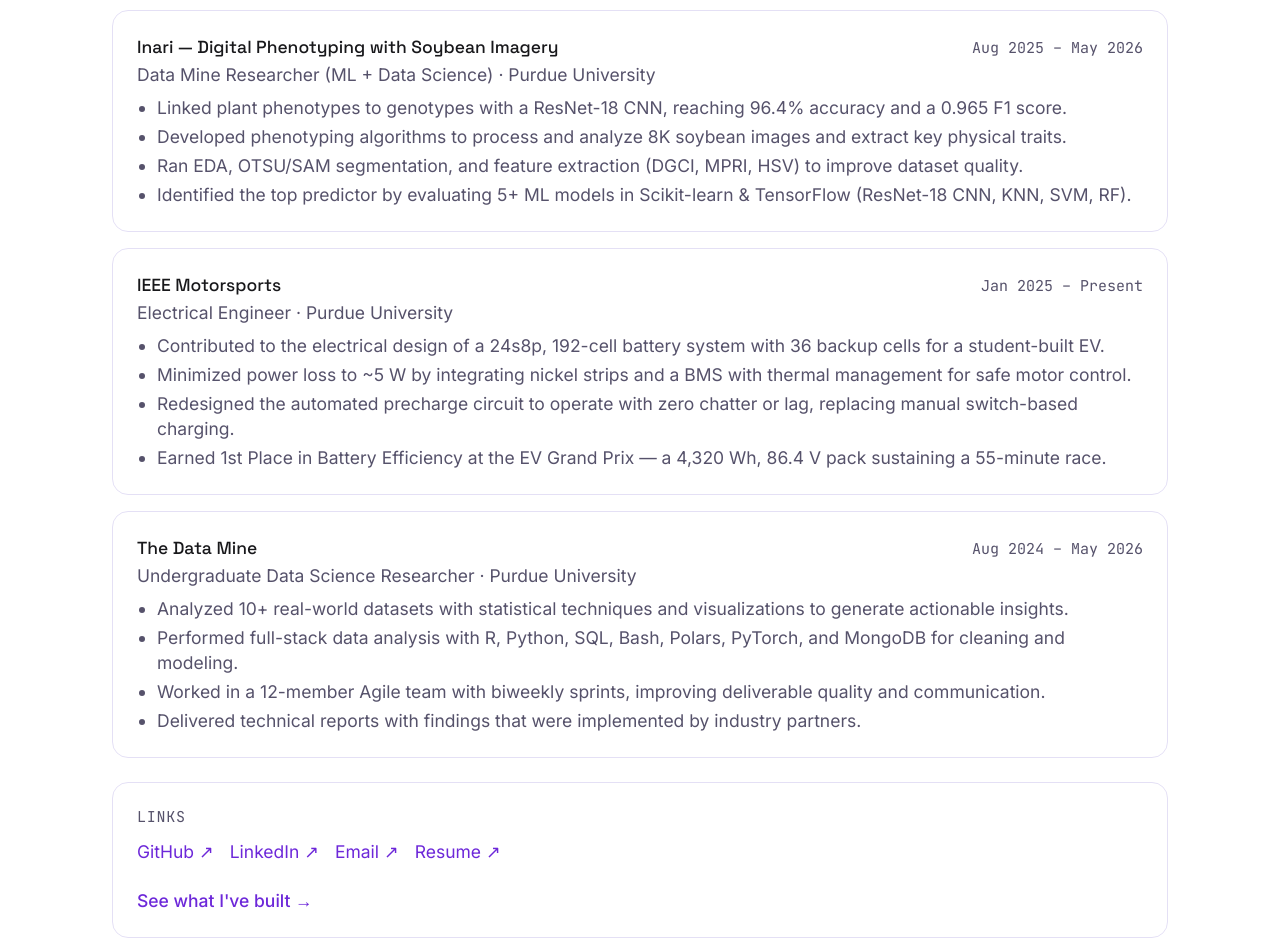
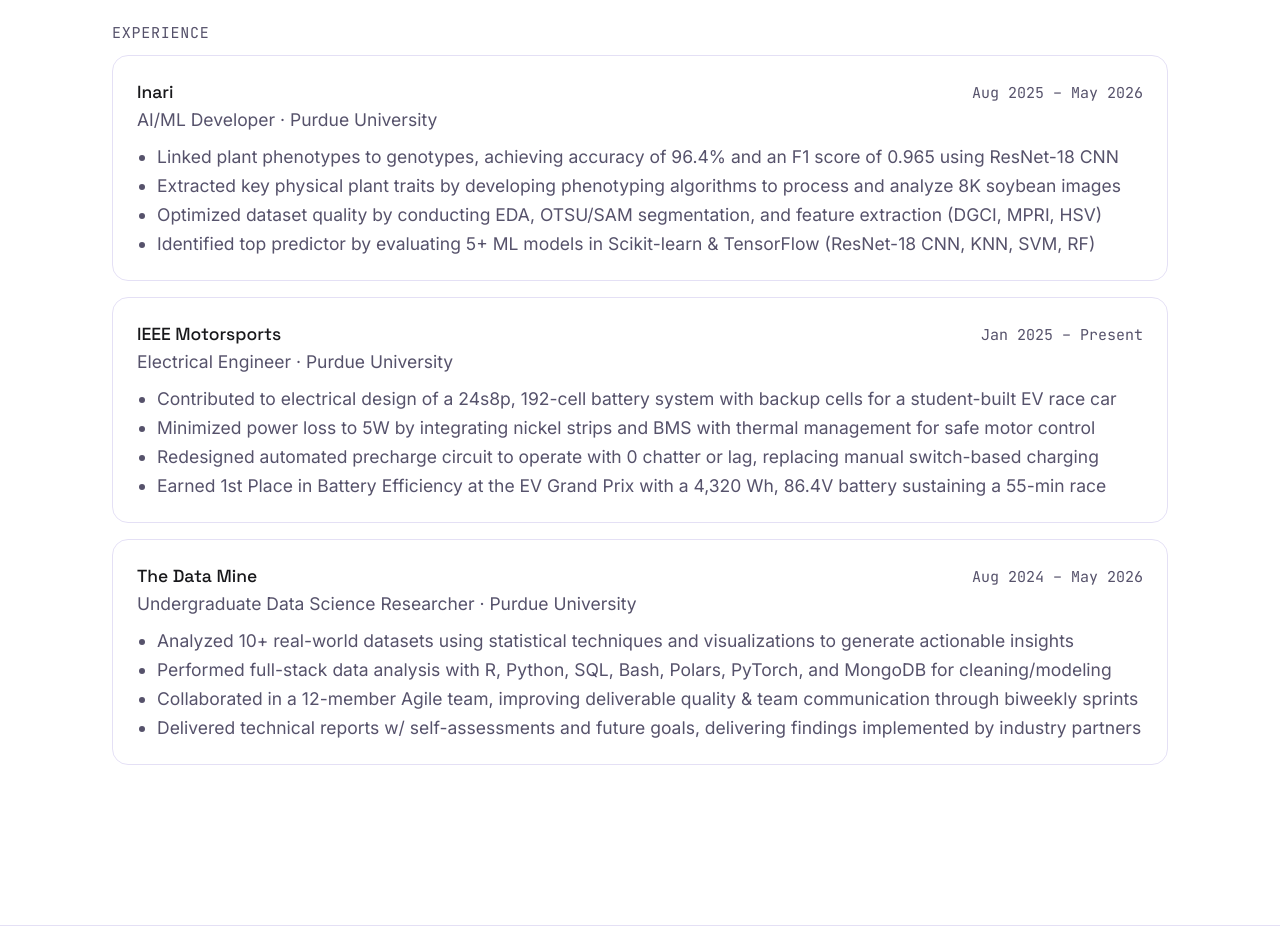
Before and after one commit to aparajita-gupta/aparajita-website, a Next.js app: page /about in a window 1280 px wide. Shown: the part 1059-1998 px from the top of the page. Built offline with nearby package versions, Linux system fonts and the light colour scheme.

Commit message:
changed education and experience cards

```diff
--- a/app/about/page.tsx
+++ b/app/about/page.tsx
@@ -1,7 +1,6 @@
 import type { Metadata } from "next";
 import Image from "next/image";
 import { site, socials } from "@/lib/site";
-import { experience } from "@/lib/experience";
 import { ArrowLink } from "@/components/ui";
 
 export const metadata: Metadata = {
@@ -33,15 +32,15 @@
 
         <div className="prose max-w-2xl text-[19px]">
           <p>
-            My name is Aparajita Gupta and I&apos;m a junior in Computer Engineering at Purdue University working toward
+            My name is Aparajita Gupta and I'm a junior in Computer Engineering at Purdue University working toward
             a concentration in Artificial Intelligence and Machine Learning.
           </p>
           <p>
             Most of my experience so far comes from my work at Purdue. Through The Data Mine, a Purdue’s data science
             research program, I worked with Inari, an agricultural biotech company, doing machine learning to help
             crop planting. With them, I built and evaluated several ML models that link soybean phenotypes to genotypes using real
-            field images. I&apos;m also an electrical engineer on the Purdue IEEE Motorsports team, where I contributed to
-            worked on the battery design and BMS system. Currently, I&apos;m working on an updated telemetry and an
+            field images. I'm also an electrical engineer on the Purdue IEEE Motorsports team, where I contributed to
+            worked on the battery design and BMS system. Currently, I'm working on an updated telemetry and an
             automated precharge circuit to replace manual switch-based charging.
           </p>
         </div>
@@ -50,7 +49,7 @@
         <div className="prose mt-6 max-w-none text-[19px] sm:col-span-2">
           <p>
             Outside of coursework and team projects, I like using what I know to fix things that are
-            difficult in my own life. Small things like Brightspace&apos;s confusing interface led me to creating a tool
+            difficult in my own life. Small things like Brightspace's confusing interface led me to creating a tool
             to automatically pulls due dates from multiple sources and syncs them to my todo-list using my previous
             naming conventions. When I got tired of manually watering plants on a schedule, I built an ESP32-based
             Wi-Fi sprinkler system I can control and monitor from my phone.
@@ -63,17 +62,18 @@
           </h2>
           <div className="mt-3 rounded-2xl border border-border bg-card/40 p-6">
             <p className="text-sm">
-              <span className="font-medium">{site.education.school}</span> —{" "}
-              {site.education.degree}. {site.education.graduation}.
+              <span className="font-medium">Purdue University (2024 - 2028)</span>
+              <br />
+              B.S. Computer Engineering, Concentration in AI/ML
             </p>
-            <p className="mt-1 text-sm text-fg-muted">
+            <p className="mt-5 text-sm text-fg-muted">
               Coursework: Electrical Engineering Fundamentals, Digital System Design,
-              Microprocessor Systems &amp; Interfacing, Signals and Systems, Data
+              Microprocessor Systems & Interfacing, Signals and Systems, Data
               Structures, Python for Data Science, Advanced C Programming, Linear
               Algebra, Multivariate Calculus, Ordinary Differential Equations, Discrete
               Math
             </p>
-            <p className="mt-1 text-sm text-fg-muted">
+            <p className="mt-2 text-sm text-fg-muted">
               Activities: IEEE Motorsports, The Data Mine, Embedded Systems @ Purdue,
               Society of Women Engineers
             </p>
@@ -85,51 +85,86 @@
             Experience
           </h2>
           <ol className="mt-3 flex flex-col gap-4">
-            {experience.map((job) => (
-              <li
-                key={job.org}
-                className="rounded-2xl border border-border bg-card/40 p-6"
-              >
+            <li className="rounded-2xl border border-border bg-card/40 p-6">
               <div className="flex flex-wrap items-baseline justify-between gap-x-3">
-                  <h3 className="text-sm font-medium">{job.org}</h3>
+                <h3 className="text-sm font-medium">
+                  Inari
+                </h3>
                 <span className="font-mono text-xs text-fg-muted">
-                    {job.period}
+                  Aug 2025 – May 2026
                 </span>
               </div>
               <p className="mt-0.5 text-sm text-fg-muted">
-                  {job.title} · {job.location}
+                AI/ML Developer · Purdue University
               </p>
-                <ul className="mt-2 list-disc space-y-1 pl-5 text-sm text-fg-muted">
-                  {job.points.map((p) => (
-                    <li key={p}>{p}</li>
-                  ))}
+              <ul className="mt-3 list-disc space-y-1 pl-5 text-sm text-fg-muted">
+                <li>
+                  Linked plant phenotypes to genotypes, achieving accuracy of 96.4% and an F1 score of 0.965 using ResNet-18 CNN
+                </li>
+                <li>
+                  Extracted key physical plant traits by developing phenotyping algorithms to process and analyze 8K soybean images
+                </li>
+                <li>
+                  Optimized dataset quality by conducting EDA, OTSU/SAM segmentation, and feature extraction (DGCI, MPRI, HSV)
+                </li>
+                <li>
+                  Identified top predictor by evaluating 5+ ML models in Scikit-learn & TensorFlow (ResNet-18 CNN, KNN, SVM, RF)
+                </li>
               </ul>
             </li>
-            ))}
+
+            <li className="rounded-2xl border border-border bg-card/40 p-6">
+              <div className="flex flex-wrap items-baseline justify-between gap-x-3">
+                <h3 className="text-sm font-medium">IEEE Motorsports</h3>
+                <span className="font-mono text-xs text-fg-muted">
+                  Jan 2025 – Present
+                </span>
+              </div>
+              <p className="mt-0.5 text-sm text-fg-muted">
+                Electrical Engineer · Purdue University
+              </p>
+              <ul className="mt-3 list-disc space-y-1 pl-5 text-sm text-fg-muted">
+                <li>
+                  Contributed to electrical design of a 24s8p, 192-cell battery system with backup cells for a student-built EV race car
+                </li>
+                <li>
+                  Minimized power loss to 5W by integrating nickel strips and BMS with thermal management for safe motor control
+                </li>
+                <li>
+                  Redesigned automated precharge circuit to operate with 0 chatter or lag, replacing manual switch-based charging
+                </li>
+                <li>
+                  Earned 1st Place in Battery Efficiency at the EV Grand Prix with a 4,320 Wh, 86.4V battery sustaining a 55-min race
+                </li>
+              </ul>
+            </li>
+
+            <li className="rounded-2xl border border-border bg-card/40 p-6">
+              <div className="flex flex-wrap items-baseline justify-between gap-x-3">
+                <h3 className="text-sm font-medium">The Data Mine</h3>
+                <span className="font-mono text-xs text-fg-muted">
+                  Aug 2024 – May 2026
+                </span>
+              </div>
+              <p className="mt-0.5 text-sm text-fg-muted">
+                Undergraduate Data Science Researcher · Purdue University
+              </p>
+              <ul className="mt-3 list-disc space-y-1 pl-5 text-sm text-fg-muted">
+                <li>
+                  Analyzed 10+ real-world datasets using statistical techniques and visualizations to generate actionable insights
+                </li>
+                <li>
+                  Performed full-stack data analysis with R, Python, SQL, Bash, Polars, PyTorch, and MongoDB for cleaning/modeling
+                </li>
+                <li>
+                  Collaborated in a 12-member Agile team, improving deliverable quality & team communication through biweekly sprints
+                </li>
+                <li>
+                  Delivered technical reports w/ self-assessments and future goals, delivering findings implemented by industry partners
+                </li>
+              </ul>
+            </li>
           </ol>
-        </section>
-
-        <section className="mt-6 rounded-2xl border border-border bg-card/40 p-6 sm:col-span-2">
-          <h2 className="font-mono text-xs uppercase tracking-wider text-fg-muted">
-            Links
-          </h2>
-          <ul className="mt-3 flex flex-wrap gap-x-4 gap-y-2 text-sm">
-            {socials.map((s) => (
-              <li key={s.href}>
-                <a
-                  href={s.href}
-                  target={s.href.startsWith("http") ? "_blank" : undefined}
-                  rel="noopener noreferrer"
-                  className="text-accent hover:underline"
-                >
-                  {s.label} ↗
-                </a>
-              </li>
-            ))}
-          </ul>
-          <p className="mt-6">
-            <ArrowLink href="/projects">See what I&apos;ve built</ArrowLink>
-          </p>
         </section>
       </div>
     </div>
--- a/app/globals.css
+++ b/app/globals.css
@@ -213,8 +213,8 @@
   display: inline-flex;
   align-items: center;
   justify-content: center;
-  height: 2.25rem;
-  width: 2.25rem;
+  height: 2.75rem;
+  width: 2.75rem;
   flex-shrink: 0;
   border-radius: 0.65rem;
   font-size: 1.3125rem; /* 25% up from 1.05rem */
--- a/lib/skills.ts
+++ b/lib/skills.ts
@@ -2,7 +2,7 @@
 export const skillGroups: { title: string; icon: string; items: string[] }[] = [
   {
     title: "Languages",
-    icon: "</>",
+    icon: " </> ",
     items: ["C / C++", "C#", "Python", "Java", "SystemVerilog", "MATLAB", "Bash"],
   },
   {
```
Lines whose indentation alone changed are shown as unchanged.
